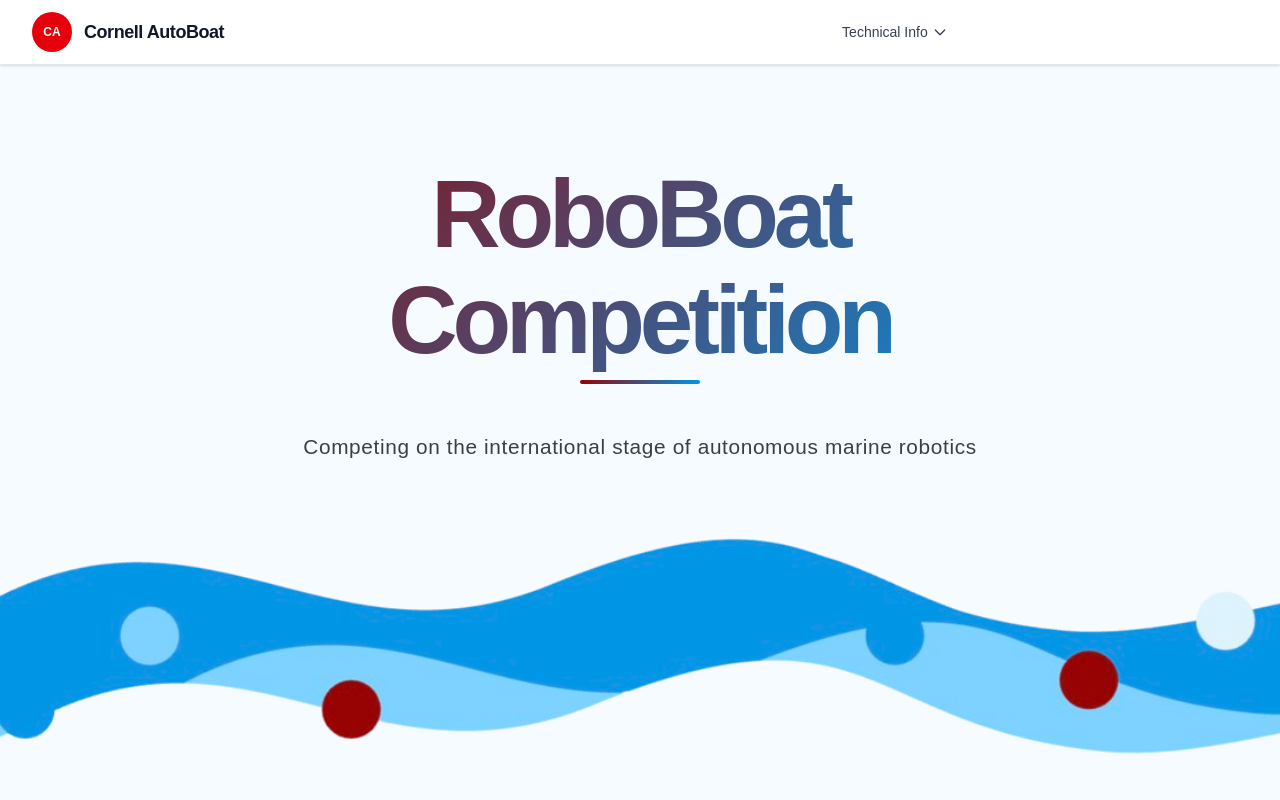
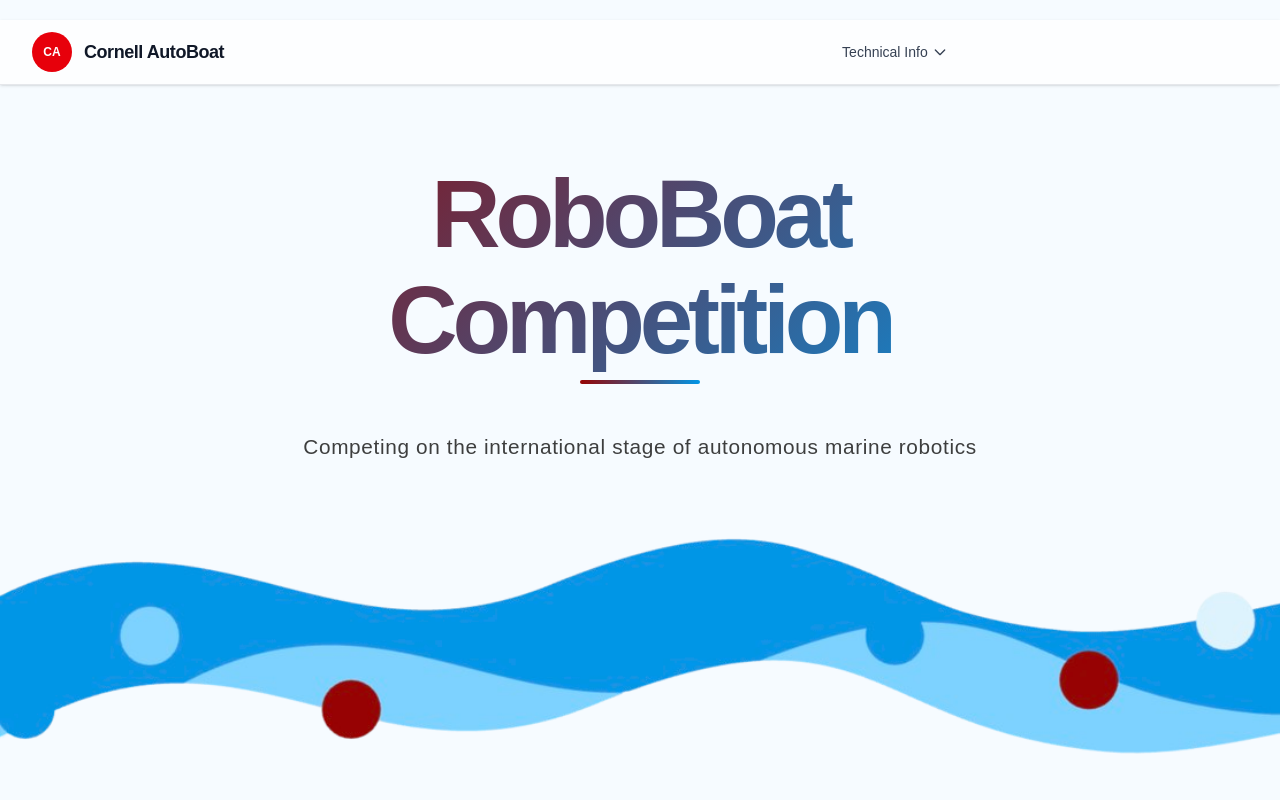
Before and after one commit to nlin0/cornellautoboat, a Next.js app: page /competition in a window 1280 px wide. Shown: the top 800 px of the page. Built offline with nearby package versions, Linux system fonts and the light colour scheme.

Commit message:
Added navbar effects

```diff
--- a/src/components/Navbar.tsx
+++ b/src/components/Navbar.tsx
@@ -83,8 +83,8 @@ export default function Navbar() {
     `/technical/${label.toLowerCase().replace(/\s+/g, '-')}`;
 
   return (
-    <nav className={`bg-white border-b border-gray-200 sticky top-0 z-50 transition-all duration-300 ${
-      isScrolled ? 'shadow-lg bg-white/95 backdrop-blur-sm' : 'shadow-sm'
+    <nav className={`bg-white/80 border-b border-gray-200 sticky top-5 z-50 transition-all duration-300 ${
+      isScrolled ? 'shadow-lg bg-white/80 backdrop-blur-sm' : 'shadow-sm'
     }`}>
       <div className="w-full px-4 sm:px-6 lg:px-8 max-w-7xl mx-auto">
         <div className="flex justify-between items-center h-16">
```
Also changed, not shown: public/technical/home1.avif (added).
